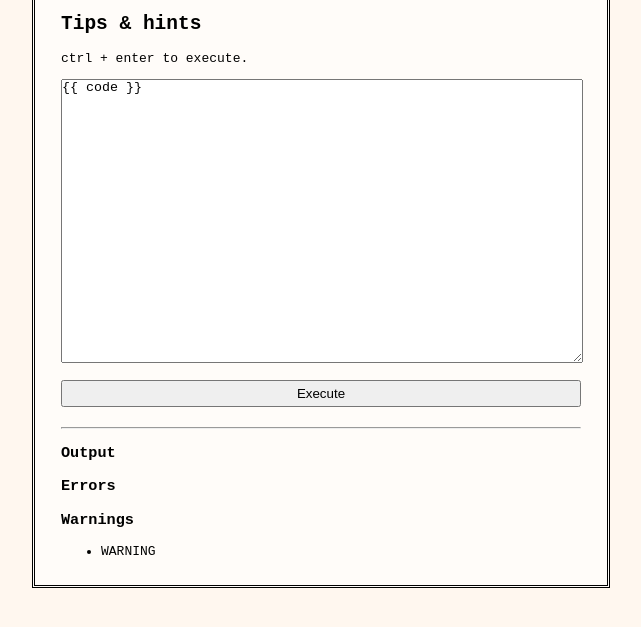
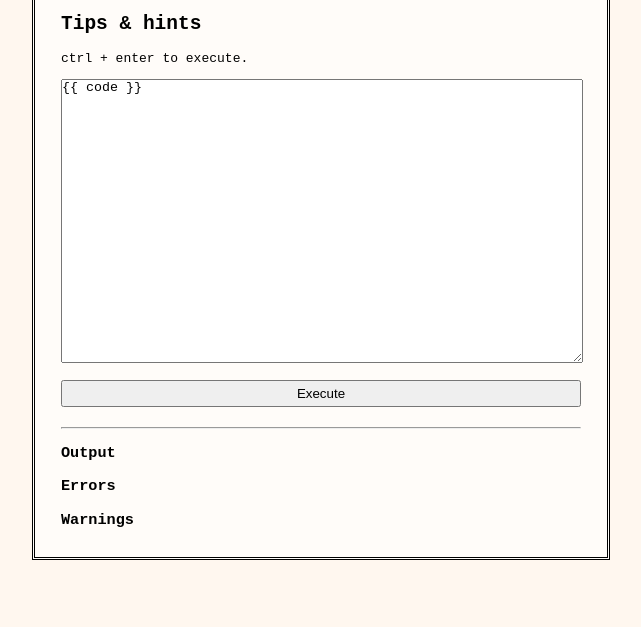
Before and after one commit to PolarPayne/dice, a plain HTML site: page templates/index.html in a window 1280 px wide. Both pictures are taken after a click on the button "Execute". Shown: the part 99-726 px from the top of the page, without its empty margins (319-960 px from the left). Drawn offline with Linux system fonts and the light colour scheme.

Commit message:
Improvements to executing

```diff
--- a/static/code.js
+++ b/static/code.js
@@ -14,30 +14,42 @@ function toggleTipsHints() {
 }
 
 var codeElement = document.getElementById("code"),
+    executeButton = document.getElementById("execute-button"),
     outElement = document.getElementById("out"),
     outUlElement = document.getElementById("out-ul"),
     errorsElement = document.getElementById("errors"),
     errorsUlElement = document.getElementById("errors-ul"),
     warningsElement = document.getElementById("warnings"),
-    warningsUlElement = document.getElementById("warnings-ul"),
-    genericError = "Something went wrong while doing the request.";
+    warningsUlElement = document.getElementById("warnings-ul");
 
 codeElement.addEventListener("keypress", execute);
 codeElement.focus();
 
 
 function execute(e) {
-    if (e !== undefined && !e.ctrlKey)
+    // allow user to execute with ctrl + enter
+    // only allow to execute once the previous one is complete
+    if ((e !== undefined && !e.ctrlKey) || executeButton.disabled)
         return;
+
+    console.log("execute()");
+
     var code = codeElement.value;
+
+    document.body.style = "cursor: wait;";
+    executeButton.disabled = true;
+    executeButton.textContent = "Executing...";
 
     var xhr = new XMLHttpRequest();
     xhr.open("POST", "/", true);
     xhr.setRequestHeader("Content-type", "text/plain");
     xhr.onreadystatechange = function() {
+        document.body.style = "";
+        executeButton.disabled = false;
+        executeButton.textContent = "Execute";
+
         if(xhr.readyState === XMLHttpRequest.DONE && xhr.status == 200) {
             if (xhr.getResponseHeader("Content-type") !== "application/json" || xhr.responseText === null) {
-                window.alert(genericError);
                 return;  // failure
             }
             var data = JSON.parse(xhr.responseText);
@@ -45,7 +57,9 @@ function execute(e) {
 
             function appendAllToElement(element, list) {
                 var li = null;
-                element.innerHTML = "";
+                while (element.firstChild)
+                    element.removeChild(element.firstChild);
+
                 for (var i = 0; i < list.length; i++) {
                     li = document.createElement("li");
                     li.innerText = list[i];
@@ -59,7 +73,6 @@ function execute(e) {
 
             return;
         }
-
     }
     xhr.send(code);
     return false;
--- a/templates/index.html
+++ b/templates/index.html
@@ -43,8 +43,7 @@
 
     <div id="warnings">
         <h3>Warnings</h3>
-        <ul id="warnings-li">
-            <li>WARNING</li>
+        <ul id="warnings-ul">
         </ul>
     </div>
 </div>
```
